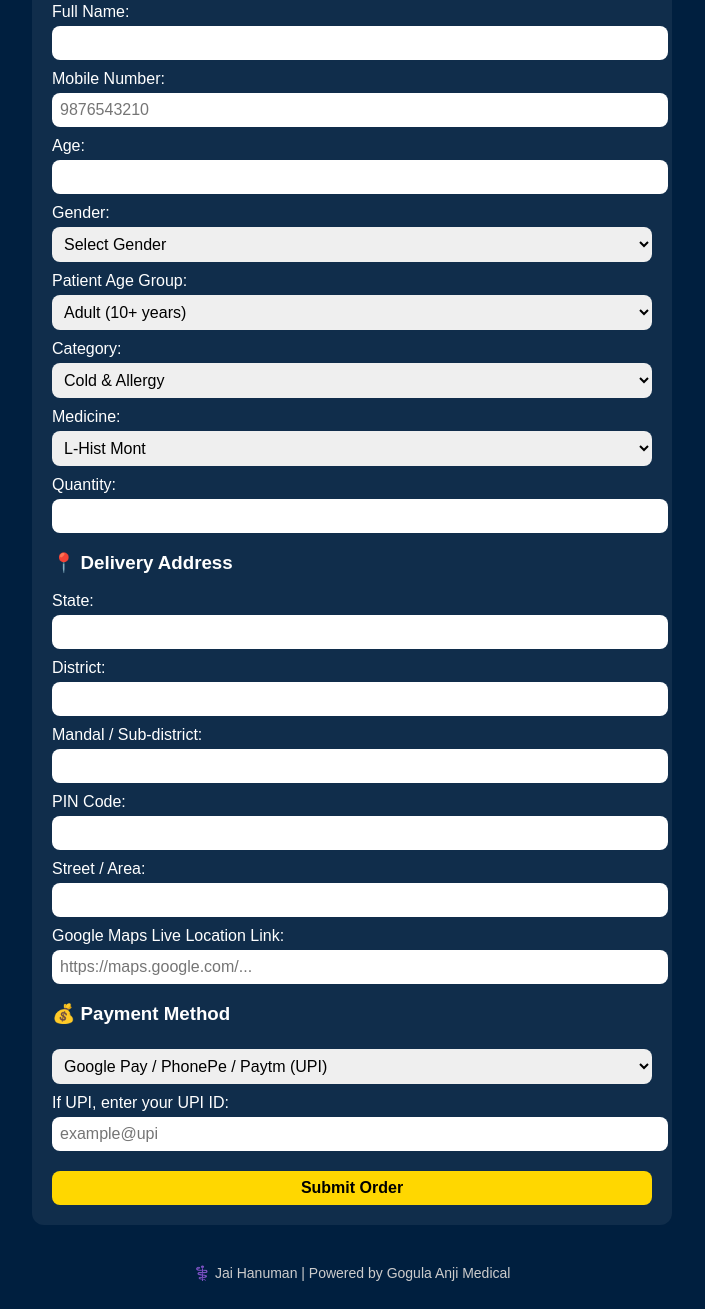
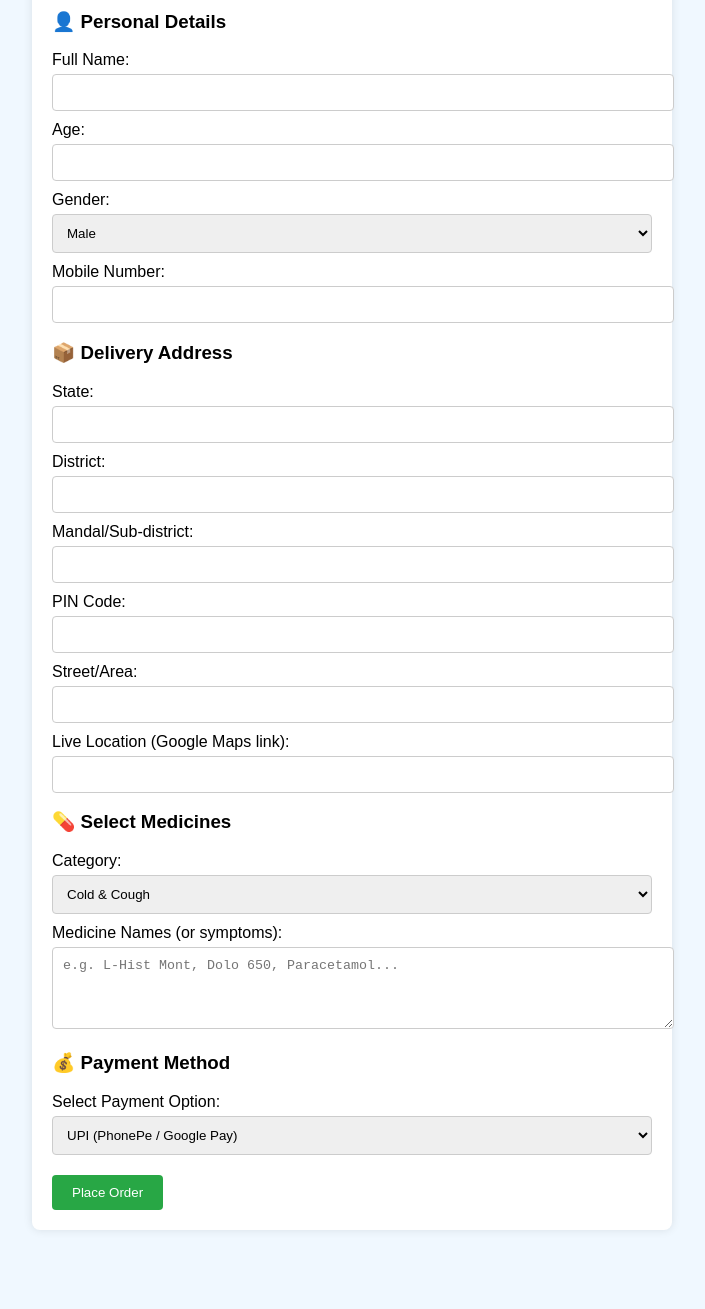
Before and after one commit to GogulaAnji/gogula-anji-worlds, a plain HTML site: page index.html in a window 1280 px wide. Shown: the part 136-1445 px from the top of the page, without its empty margins (288-993 px from the left). After the commit the page ends 1394 px from the top, so only its background shows below. Drawn offline with Linux system fonts and the light colour scheme.

Commit message:
Update index.html

```diff
--- a/index.html
+++ b/index.html
@@ -1,170 +1,111 @@
-
-<!DOCTYPE html>
-<html lang="en">
+<!DOCTYPE html><html lang="en">
 <head>
-  <meta charset="UTF-8">
-  <meta name="viewport" content="width=device-width, initial-scale=1.0">
-  <title>Gogula Anji Medical Orders</title>
+  <meta charset="UTF-8" />
+  <meta name="viewport" content="width=device-width, initial-scale=1.0" />
+  <title>Gogula Anji Medical Order</title>
   <style>
     body {
       font-family: Arial, sans-serif;
-      background-color: #001F3F;
-      color: #fff;
+      background-color: #f0f8ff;
       padding: 20px;
     }
     h1 {
       text-align: center;
-      color: #FFD700;
     }
     form {
-      background: #ffffff10;
-      padding: 20px;
-      border-radius: 12px;
       max-width: 600px;
       margin: auto;
+      background: #fff;
+      padding: 20px;
+      border-radius: 8px;
+      box-shadow: 0 0 10px rgba(0,0,0,0.1);
     }
     label {
       display: block;
       margin-top: 10px;
     }
-    input, select, textarea, button {
+    input, select, textarea {
       width: 100%;
-      padding: 8px;
+      padding: 10px;
       margin-top: 5px;
-      border-radius: 8px;
-      border: none;
-      font-size: 16px;
+      border: 1px solid #ccc;
+      border-radius: 4px;
     }
     button {
-      background-color: #FFD700;
-      color: #000;
-      font-weight: bold;
       margin-top: 20px;
+      padding: 10px 20px;
+      background-color: #28a745;
+      color: white;
+      border: none;
+      border-radius: 4px;
+      cursor: pointer;
     }
-    footer {
-      text-align: center;
-      margin-top: 40px;
-      font-size: 14px;
-      color: #ccc;
+    button:hover {
+      background-color: #218838;
     }
   </style>
 </head>
 <body>
-  <h1>🩺 Gogula Anji Medical Order Form</h1>
-  <form id="orderForm" onsubmit="return submitForm()">
-    <label>Full Name:</label>
-    <input type="text" required>
+  <h1>Medical Order Form</h1>
+  <form>
+    <h3>👤 Personal Details</h3>
+    <label for="name">Full Name:</label>
+    <input type="text" id="name" name="name" required /><label for="age">Age:</label>
+<input type="number" id="age" name="age" required />
 
-    <label>Mobile Number:</label>
-    <input type="tel" required pattern="[0-9]{10}" placeholder="9876543210">
+<label for="gender">Gender:</label>
+<select id="gender" name="gender">
+  <option value="Male">Male</option>
+  <option value="Female">Female</option>
+  <option value="Other">Other</option>
+</select>
 
-    <label>Age:</label>
-    <input type="number" min="0" required>
+<label for="mobile">Mobile Number:</label>
+<input type="tel" id="mobile" name="mobile" pattern="[0-9]{10}" required />
 
-    <label>Gender:</label>
-    <select required>
-      <option value="">Select Gender</option>
-      <option value="Male">Male</option>
-      <option value="Female">Female</option>
-      <option value="Other">Other</option>
-    </select>
+<h3>📦 Delivery Address</h3>
+<label for="state">State:</label>
+<input type="text" id="state" name="state" required />
 
-    <label>Patient Age Group:</label>
-    <select id="ageGroup" onchange="showMedicines()">
-      <option value="adult">Adult (10+ years)</option>
-      <option value="child">Child (<10 years)</option>
-    </select>
+<label for="district">District:</label>
+<input type="text" id="district" name="district" required />
 
-    <label>Category:</label>
-    <select id="category" onchange="showMedicines()">
-      <option value="cold">Cold & Allergy</option>
-      <option value="cough">Cough</option>
-      <option value="fever">Fever</option>
-      <option value="pain">Pain & Body Ache</option>
-      <option value="headache">Headache</option>
-      <option value="stomach">Stomach Pain / Acidity</option>
-    </select>
+<label for="mandal">Mandal/Sub-district:</label>
+<input type="text" id="mandal" name="mandal" required />
 
-    <label>Medicine:</label>
-    <select id="medicine"></select>
+<label for="pincode">PIN Code:</label>
+<input type="text" id="pincode" name="pincode" pattern="[0-9]{6}" required />
 
-    <label>Quantity:</label>
-    <input type="number" min="1" required>
+<label for="area">Street/Area:</label>
+<input type="text" id="area" name="area" required />
 
-    <h3>📍 Delivery Address</h3>
-    <label>State:</label>
-    <input type="text" required>
+<label for="location">Live Location (Google Maps link):</label>
+<input type="url" id="location" name="location" />
 
-    <label>District:</label>
-    <input type="text" required>
+<h3>💊 Select Medicines</h3>
+<label for="medicine-type">Category:</label>
+<select id="medicine-type" name="medicine-type">
+  <option value="Cold & Cough">Cold & Cough</option>
+  <option value="Fever">Fever</option>
+  <option value="Pain Relief">Pain Relief</option>
+  <option value="Allergy">Allergy</option>
+  <option value="Children">Children (&lt; 10 yrs)</option>
+  <option value="Adults">Adults</option>
+</select>
 
-    <label>Mandal / Sub-district:</label>
-    <input type="text" required>
+<label for="medicine">Medicine Names (or symptoms):</label>
+<textarea id="medicine" name="medicine" rows="4" placeholder="e.g. L-Hist Mont, Dolo 650, Paracetamol..."></textarea>
 
-    <label>PIN Code:</label>
-    <input type="text" pattern="[0-9]{6}" required>
+<h3>💰 Payment Method</h3>
+<label for="payment">Select Payment Option:</label>
+<select id="payment" name="payment">
+  <option value="UPI">UPI (PhonePe / Google Pay)</option>
+  <option value="Cash">Cash on Delivery</option>
+  <option value="Other">Other Payment App</option>
+</select>
 
-    <label>Street / Area:</label>
-    <input type="text" required>
+<button type="submit">Place Order</button>
 
-    <label>Google Maps Live Location Link:</label>
-    <input type="url" placeholder="https://maps.google.com/...">
-
-    <h3>💰 Payment Method</h3>
-    <select required>
-      <option>Google Pay / PhonePe / Paytm (UPI)</option>
-      <option>Cash on Delivery</option>
-    </select>
-
-    <label>If UPI, enter your UPI ID:</label>
-    <input type="text" placeholder="example@upi">
-
-    <button type="submit">Submit Order</button>
   </form>
-
-  <footer>
-    ⚕️ Jai Hanuman | Powered by Gogula Anji Medical
-  </footer>
-
-  <script>
-    const medicines = {
-      adult: {
-        cold: ["L-Hist Mont", "Cetrizine", "Montelukast", "Levocetirizine"],
-        cough: ["Benadryl", "Dextromethorphan", "Ascoril-D", "Grilinctus"],
-        fever: ["Dolo 650", "Crocin", "Paracetamol", "Calpol 650"],
-        pain: ["Combiflam", "Zerodol-SP", "Aceclo-P", "Ibugesic"],
-        headache: ["Saridon", "Anacin", "Migrainean"],
-        stomach: ["Omez", "Pan 40", "Cyclopam", "Rantac"]
-      },
-      child: {
-        cold: ["Junior L-Hist Mont", "Sinarest-AF", "T-Minic Drops"],
-        cough: ["Ascoril LS Junior", "Alex Junior", "Ambrodil-S Syrup"],
-        fever: ["Crocin DS", "Calpol 250", "Dolo 125"],
-        pain: ["Meftal-P", "Ibugesic Plus", "Cyclopam Drops"],
-        headache: ["N/A"],
-        stomach: ["Cyclopam Drops", "Rantac Drops"]
-      }
-    };
-
-    function showMedicines() {
-      const ageGroup = document.getElementById('ageGroup').value;
-      const category = document.getElementById('category').value;
-      const medSelect = document.getElementById('medicine');
-
-      medSelect.innerHTML = '';
-      medicines[ageGroup][category].forEach(med => {
-        const option = document.createElement('option');
-        option.text = med;
-        medSelect.add(option);
-      });
-    }
-
-    function submitForm() {
-      alert("✅ Thank you! Your order has been received.");
-      return false;
-    }
-
-    window.onload = showMedicines;
-  </script>
 </body>
 </html>
```
